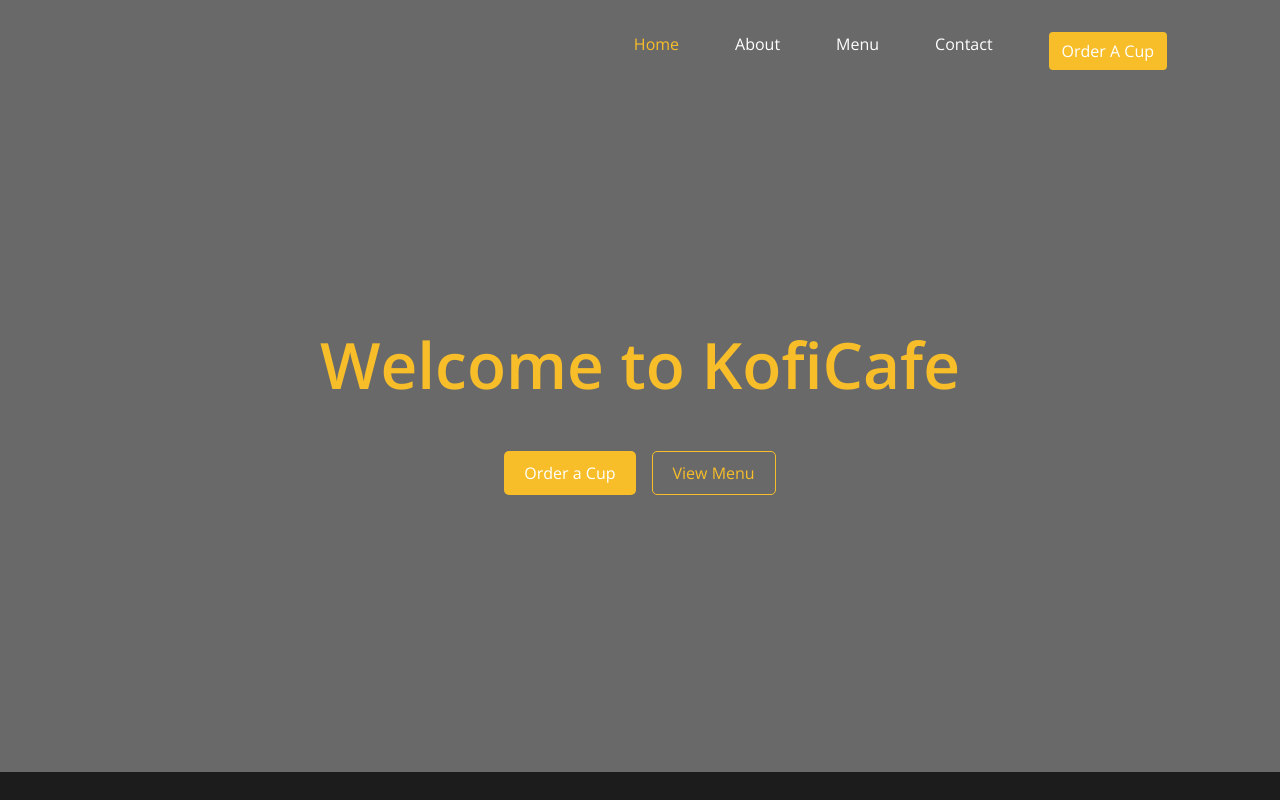
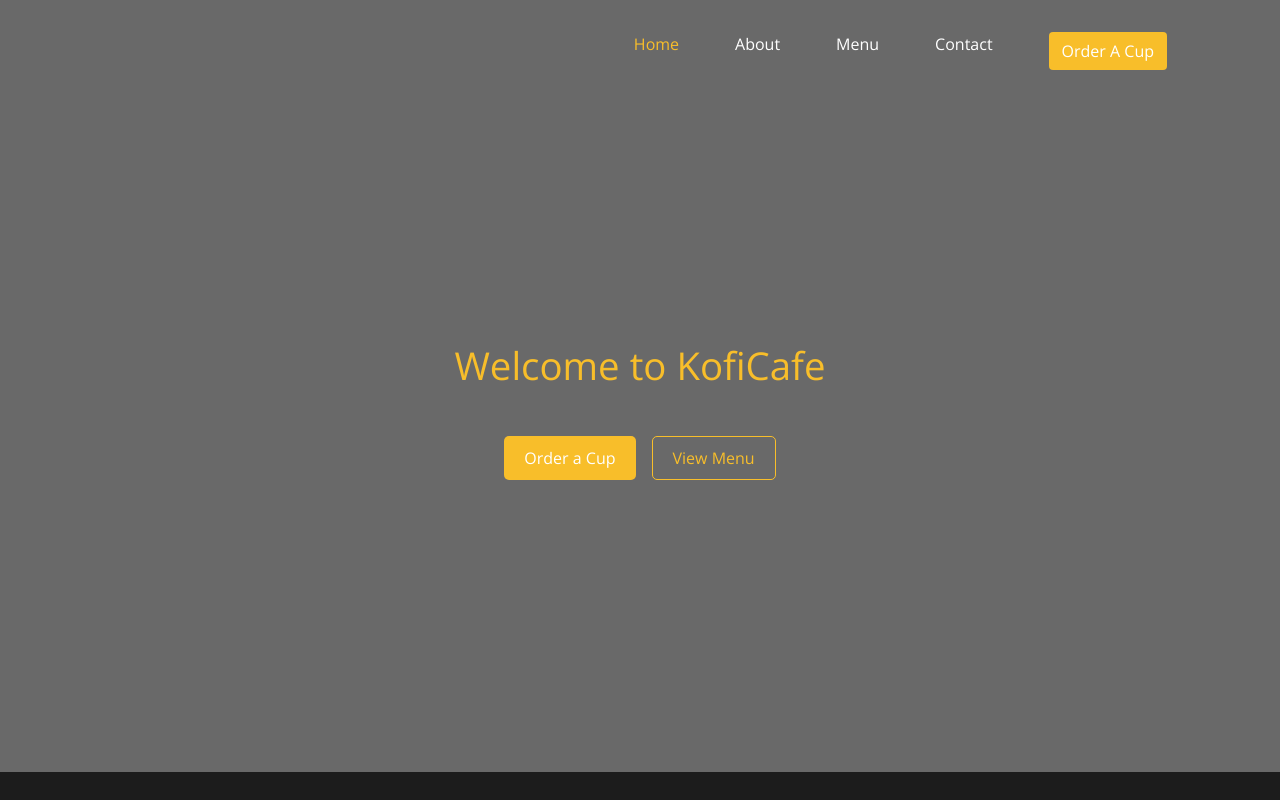
Before and after one commit to billmal071/cafe-template, a plain HTML site: page index.html in a window 1280 px wide. Shown: the top 800 px of the page. Drawn offline with nearby package versions, Linux system fonts and the light colour scheme; a script that the page names is missing.

```diff
--- a/index.html
+++ b/index.html
@@ -50,7 +50,7 @@
 
         <section class="d-flex justify-content-center align-items-center text-center margin-top">
             <div class="align-self-center">
-                <h1 class="gold-text">Welcome to KofiCafe</h1>
+                <h2 class="gold-text">Welcome to KofiCafe</h2>
                 <div class="mt-5">
                     <a href="" class="gold-filled-btn mr-2 ">Order a Cup</a><a href=""
                         class="transparent-btn ml-2 text-capitalize">View
```
